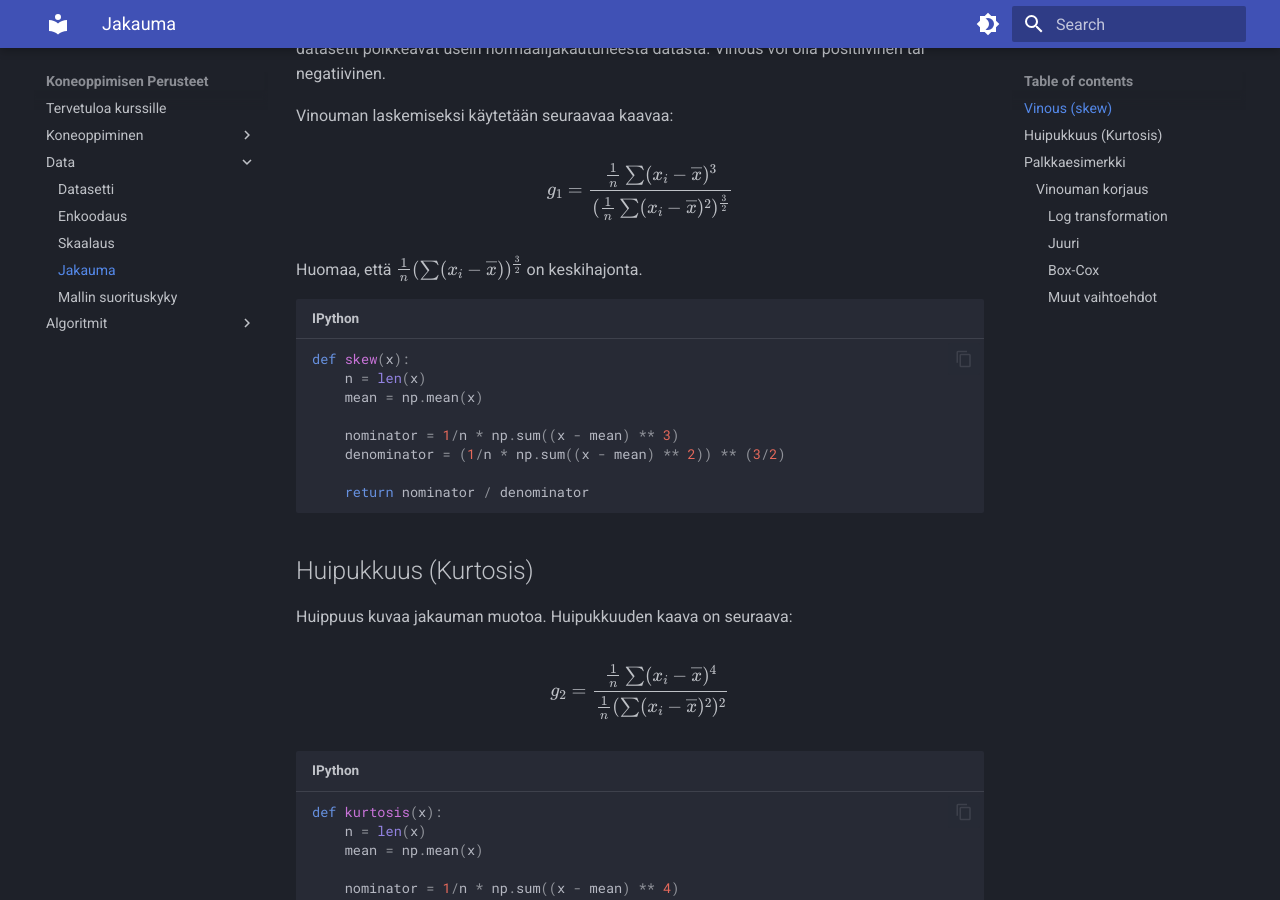
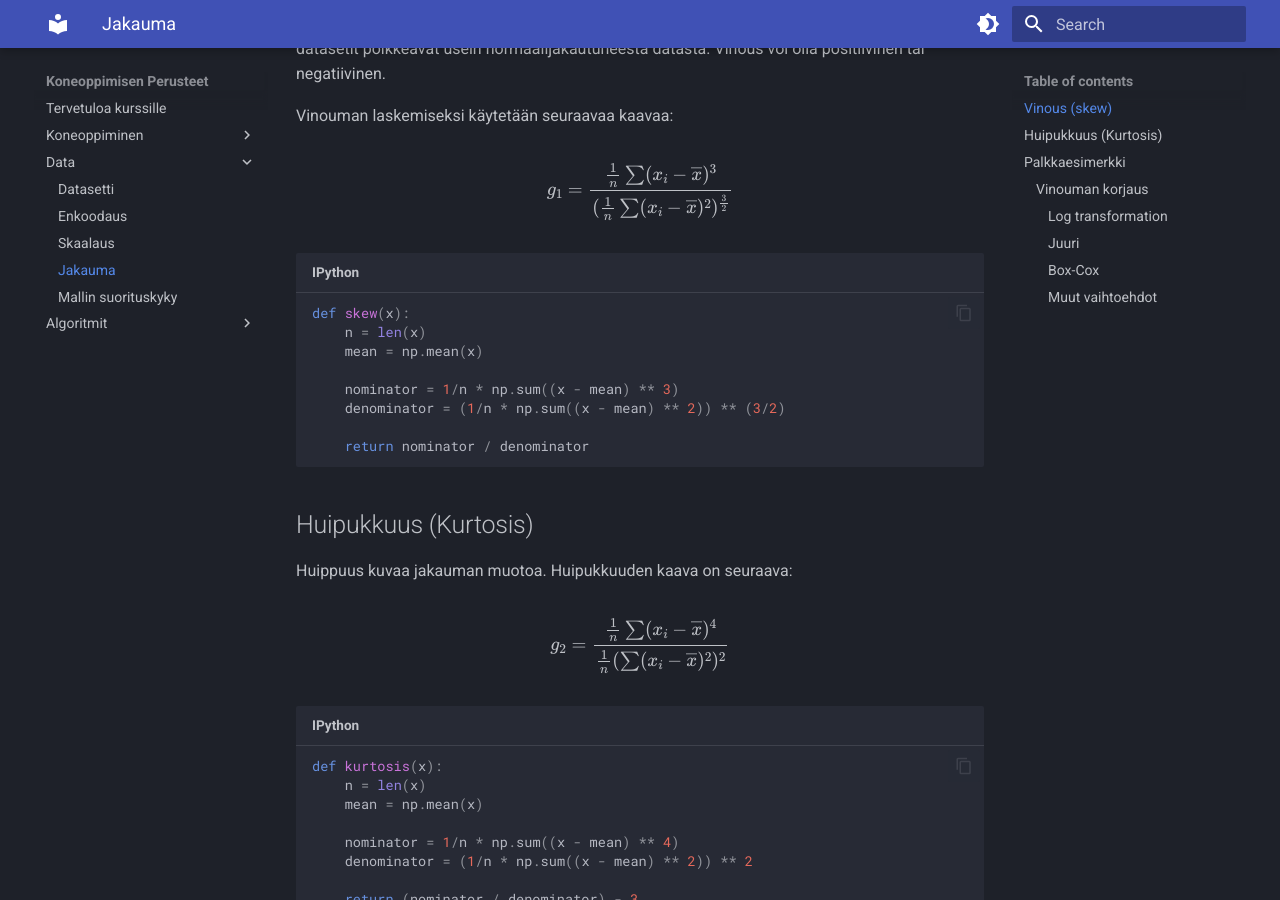
Before and after one commit to sourander/ml-perusteet, an MkDocs documentation site: the page built from docs/data/jakauma.md, in a window 1280 px wide and 900 px high, scrolled down 363 px. Built offline with MkDocs 1.6.1 and Material for MkDocs 9.7.7, drawn with Linux system fonts in a browser that asks for light colours.

Commit message:
Removed faulty claim

````diff
--- a/docs/data/jakauma.md
+++ b/docs/data/jakauma.md
@@ -9,8 +9,6 @@ Vinouman laskemiseksi käytetään seuraavaa kaavaa:
 $$
 g_1 = \frac{\frac{1}{n} \sum (x_i - \overline{x})^3}{(\frac{1}{n}\sum (x_i - \overline{x})^2)^\frac{3}{2}}
 $$
-
-Huomaa, että $\frac{1}{n}(\sum (x_i - \overline{x}))^\frac{3}{2}$ on keskihajonta.
 
 ```python title="IPython"
 
````
